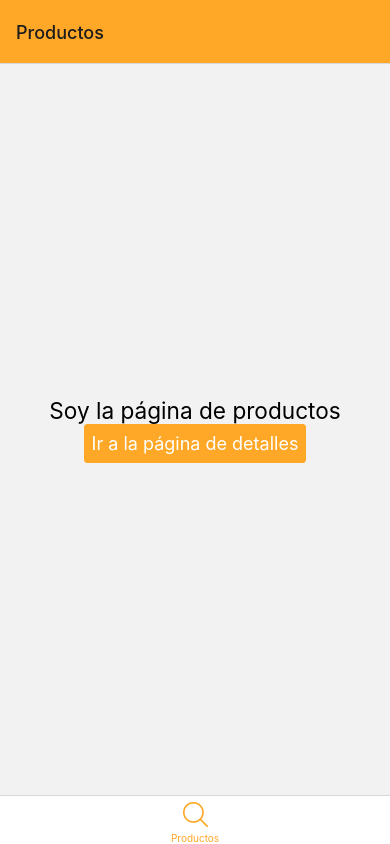
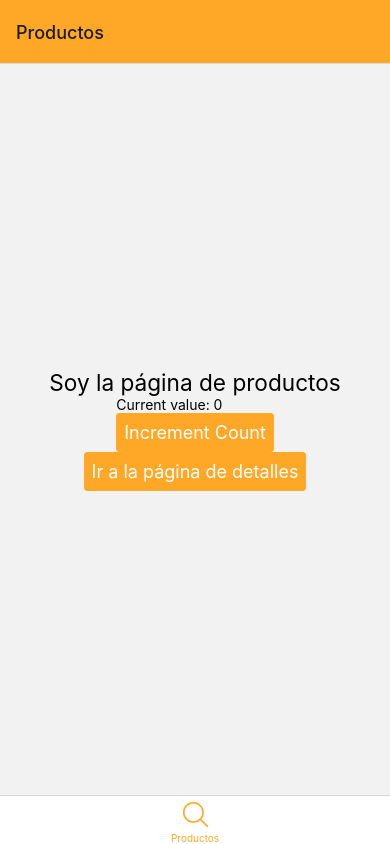
Before and after one commit to yagosefp/reactnative-tuto, a React Native app: screen / in a window 390 px wide. Built offline with nearby package versions, Linux system fonts and the light colour scheme.

Commit message:
[Exercise1] Paso 2

```diff
--- a/src/screens/products/Products.tsx
+++ b/src/screens/products/Products.tsx
@@ -3,6 +3,7 @@ import React from 'react';
 import { SafeAreaView } from 'react-native';
 import { Button, Text } from 'react-native-elements';
 import styles from './product-styles';
+import Counter from '../../components/counter/Counter';
 
 const Products = () => {
   const navigation = useNavigation<any>();
@@ -14,6 +15,8 @@ const Products = () => {
   return (
     <SafeAreaView style={styles.container}>
       <Text h4>Soy la página de productos</Text>
+      <Counter />
+
       <Button onPress={onPressButton} title="Ir a la página de detalles" />
     </SafeAreaView>
   );
```
